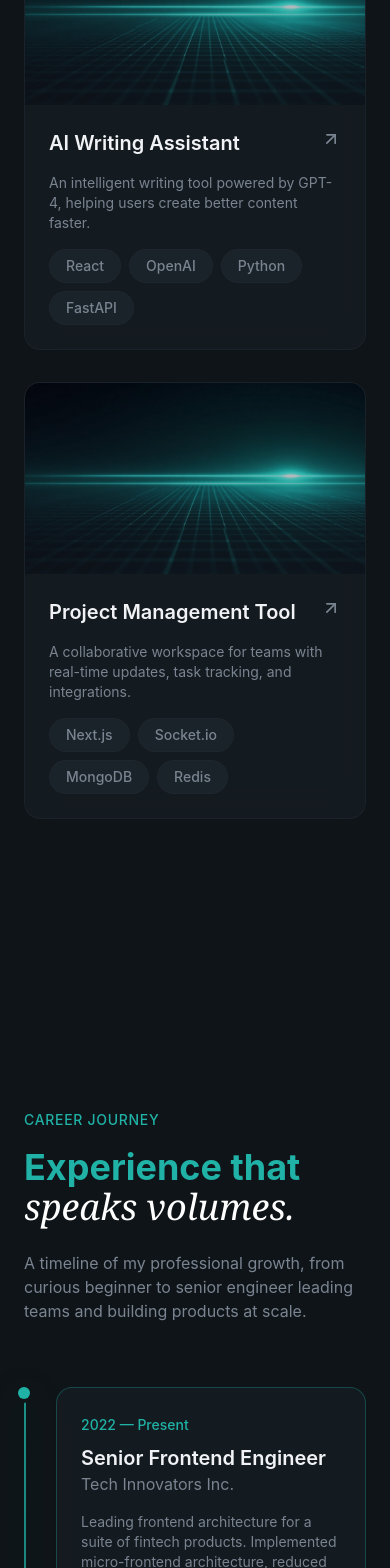
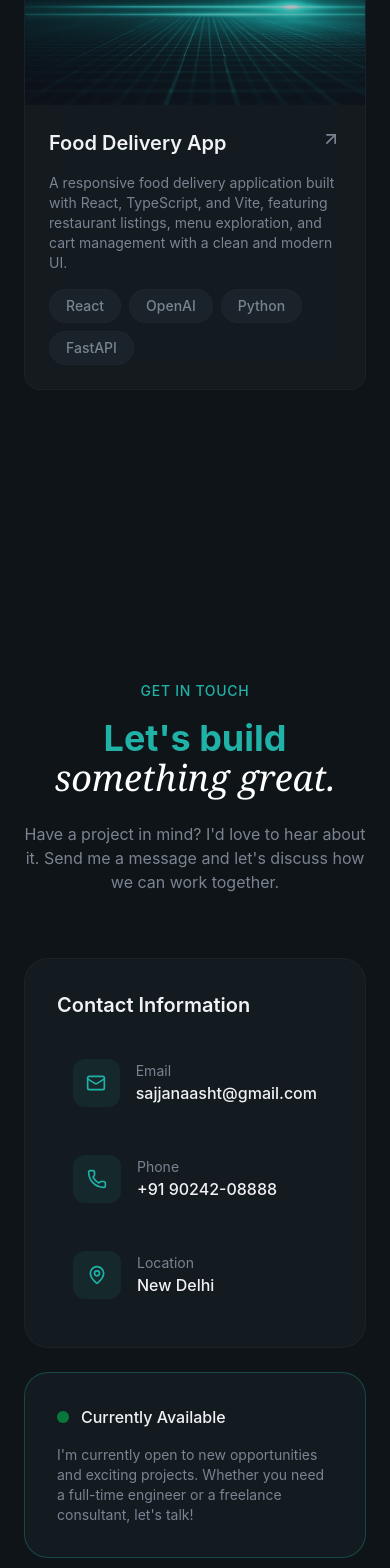
Before and after one commit to sajjannnn/PersonalPortfolio, a React (Vite) app: page / in a window 390 px wide. Shown: the part 5380-6948 px from the top of the page. Built offline with nearby package versions, Linux system fonts and the light colour scheme.

Commit message:
implement Footer component; update App to include Footer; enhance Contact section with detailed contact information and functionality

```diff
--- a/src/App.tsx
+++ b/src/App.tsx
@@ -3,7 +3,8 @@ import Hero from "@/sections/Hero";
 import About from "./sections/About";
 import Project from "./sections/Project";
 import Experience from "./sections/Experience";
-import Contact from "./sections/Contact";
+import { Contact } from "./sections/Contact";
+import { Footer } from "./layout/Footer";
 
 function App() {
   return (
@@ -12,10 +13,11 @@ function App() {
       <main>
         <Hero />
         <About />
-        <Project/>
-        <Experience/>
-        <Contact/>
+        <Project />
+        {/* <Experience /> */}
+        <Contact />
       </main>
+      <Footer />
     </div>
   );
 }
--- /dev/null
+++ b/src/layout/Footer.tsx
@@ -0,0 +1,63 @@
+import { Github, Linkedin, Twitter, Heart } from "lucide-react";
+
+const socialLinks = [
+  { icon: Github, href: "https://github.com/sajjannnn", label: "GitHub" },
+  { icon: Linkedin, href: "https://www.linkedin.com/in/sajjan-kumar18", label: "LinkedIn" },
+  { icon: Twitter, href: "https://x.com/ctrlsazz", label: "Twitter" },
+];
+
+const footerLinks = [
+  { href: "#about", label: "About" },
+  { href: "#projects", label: "Projects" },
+  // { href: "#experience", label: "Experience" },
+  { href: "#contact", label: "Contact" },
+];
+
+export const Footer = () => {
+  const currentYear = new Date().getFullYear();
+
+  return (
+    <footer className="py-12 border-t border-border">
+      <div className="container mx-auto px-6">
+        <div className="flex flex-col md:flex-row items-center justify-between gap-8">
+          {/* Logo & Copyright */}
+          <div className="text-center md:text-left">
+            <a href="#" className="text-xl font-bold tracking-tight">
+              PM<span className="text-primary">.</span>
+            </a>
+            <p className="text-sm text-muted-foreground mt-2">
+              © {currentYear} Pedro Machado. All rights reserved.
+            </p>
+          </div>
+
+          {/* Links */}
+          <nav className="flex flex-wrap justify-center gap-6">
+            {footerLinks.map((link) => (
+              <a
+                key={link.href}
+                href={link.href}
+                className="text-sm text-muted-foreground hover:text-foreground transition-colors"
+              >
+                {link.label}
+              </a>
+            ))}
+          </nav>
+
+          {/* Social Links */}
+          <div className="flex items-center gap-4">
+            {socialLinks.map((social) => (
+              <a
+                key={social.label}
+                href={social.href}
+                aria-label={social.label}
+                className="p-2 rounded-full glass hover:bg-primary/10 hover:text-primary transition-all"
+              >
+                <social.icon className="w-5 h-5" />
+              </a>
+            ))}
+          </div>
+        </div>
+      </div>
+    </footer>
+  );
+};
--- a/src/layout/Navbar.tsx
+++ b/src/layout/Navbar.tsx
@@ -5,7 +5,7 @@ import { useEffect, useState } from "react";
 const navLinks = [
   { href: "#about", label: "About" },
   { href: "#projects", label: "Projects" },
-  { href: "#experience", label: "Experience" },
+  // { href: "#experience", label: "Experience" },
 ];
 
 const Navbar = () => {
--- a/src/sections/Contact.tsx
+++ b/src/sections/Contact.tsx
@@ -1,8 +1,85 @@
+import { Mail, Phone, MapPin } from "lucide-react";
+import { AnimatedBorderButton } from "@/components/AnimatedBorderButton";
 
-const Contact = () => {
+const contactInfo = [
+  {
+    icon: Mail,
+    label: "Email",
+    value: "sajjanaasht@gmail.com",
+    href: "mailto:pedro@example.com",
+  },
+  {
+    icon: Phone,
+    label: "Phone",
+    value: "+91 90242-08888",
+    href: "tel:+15551234567",
+  },
+  {
+    icon: MapPin,
+    label: "Location",
+    value: "New Delhi",
+    href: "#",
+  },
+];
+const openGmail = () => {
+  const to = "sajjanaasht@gmail.com";
+  const subject = "";
+  const body = "Hi";
+
+  const gmailURL = `https://mail.google.com/mail/?view=cm&fs=1&to=${to}&su=${encodeURIComponent(subject)}&body=${encodeURIComponent(body)}`;
+
+  window.open(gmailURL, "_blank");
+};
+
+export const Contact = () => {
   return (
-    <section></section>
-  )
-}
+    <section id="contact" className="py-32 relative overflow-hidden">
+      <div className="container mx-auto px-6 relative z-10">
+        {/* Section Header */}
+        <div className="text-center max-w-3xl mx-auto mb-16">
+          <span className="text-secondary-foreground text-sm font-medium tracking-wider uppercase animate-fade-in">Get In Touch</span>
+          <h2 className="text-4xl md:text-5xl font-bold mt-4 mb-6 animate-fade-in animation-delay-100 text-secondary-foreground">
+            Let's build <span className="font-serif italic font-normal text-white">something great.</span>
+          </h2>
+          <p className="text-muted-foreground animate-fade-in animation-delay-200">Have a project in mind? I'd love to hear about it. Send me a message and let's discuss how we can work together.</p>
+        </div>
 
-export default Contact
+        <div className=" gap-12 max-w-3xl mx-auto">
+          {/* Contact Info */}
+          <div className="space-y-6 animate-fade-in animation-delay-400">
+            <div className="glass rounded-3xl p-8">
+              <h3 className="text-xl font-semibold mb-6">Contact Information</h3>
+              <div className="space-y-4">
+                {contactInfo.map((item, i) => (
+                  <a key={i} href={item.href} className="flex items-center gap-4 p-4 rounded-xl hover:bg-surface transition-colors group">
+                    <div className="w-12 h-12 rounded-xl bg-primary/10 flex items-center justify-center group-hover:bg-primary/20 transition-colors">
+                      <item.icon className="w-5 h-5 text-primary" />
+                    </div>
+                    <div>
+                      <div className="text-sm text-muted-foreground">{item.label}</div>
+                      <div className="font-medium">{item.value}</div>
+                    </div>
+                  </a>
+                ))}
+              </div>
+            </div>
+
+            {/* Availability Card */}
+            <div className="glass rounded-3xl p-8 border border-primary/30">
+              <div className="flex items-center gap-3 mb-4">
+                <span className="w-3 h-3 bg-green-500 rounded-full animate-pulse" />
+                <span className="font-medium">Currently Available</span>
+              </div>
+              <p className="text-muted-foreground text-sm">I'm currently open to new opportunities and exciting projects. Whether you need a full-time engineer or a freelance consultant, let's talk!</p>
+            </div>
+             <div  className="flex items-center justify-center">
+              <div className="rounded-4xl cursor-pointer" onClick= {openGmail}>
+              <AnimatedBorderButton  > Send Message</AnimatedBorderButton>
+              </div>
+            </div>
+          </div>
+        </div>
+      </div>
+    </section>
+  );
+};
--- a/src/sections/Hero.tsx
+++ b/src/sections/Hero.tsx
@@ -34,7 +34,7 @@ const Hero = () => {
       {/* Green dots */}
       <div className="absolute inset-0 overflow-hidden pointer-events-none ">
         {[...Array(30)].map((_, i) => (
-          <div
+          <div key={i}
             className="absolute w-1.5 h-1.5 rounded-full opacity-60"
             style={{
               backgroundColor: "#20B2A6",
@@ -88,9 +88,9 @@ const Hero = () => {
               <span className="text-sm text-muted-foreground">Follow Me:</span>
 
               {[
-                { icon: Github, href: "" },
-                { icon: Linkedin, href: "" },
-                { icon: Twitter, href: "" },
+                { icon: Github, href: "https://github.com/sajjannnn" },
+                { icon: Linkedin, href: "https://www.linkedin.com/in/sajjan-kumar18" },
+                { icon: Twitter, href: "https://x.com/ctrlsazz" },
               ].map((social, idx) => (
                 <a key={idx} href={social.href} className="p-2 rounded-full glass hover:bg-primary/10 hover:text-primary transition-all duration-300">
                   {<social.icon className="h-5 w-5" />}
--- a/src/sections/Project.tsx
+++ b/src/sections/Project.tsx
@@ -18,20 +18,12 @@ const projects = [
     github: "#",
   },
   {
-    title: "AI Writing Assistant",
-    description: "An intelligent writing tool powered by GPT-4, helping users create better content faster.",
+    title: "Food Delivery App",
+    description: "A responsive food delivery application built with React, TypeScript, and Vite, featuring restaurant listings, menu exploration, and cart management with a clean and modern UI.",
     image: "/projects/project3.png",
     tags: ["React", "OpenAI", "Python", "FastAPI"],
-    link: "#",
-    github: "#",
-  },
-  {
-    title: "Project Management Tool",
-    description: "A collaborative workspace for teams with real-time updates, task tracking, and integrations.",
-    image: "/projects/project4.png",
-    tags: ["Next.js", "Socket.io", "MongoDB", "Redis"],
-    link: "#",
-    github: "#",
+    link: "https://bite-now-psi.vercel.app/",
+    github: "https://github.com/sajjannnn/BiteNow",
   },
 ];
 
```
